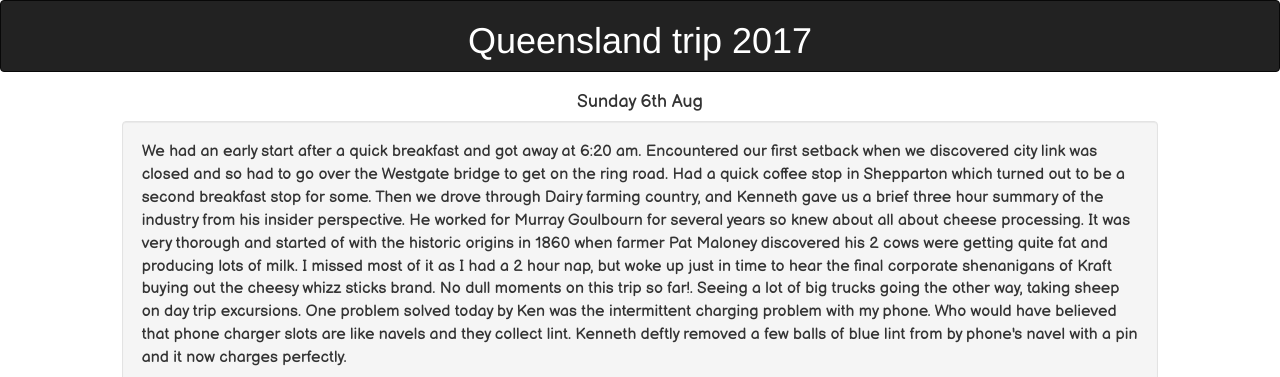
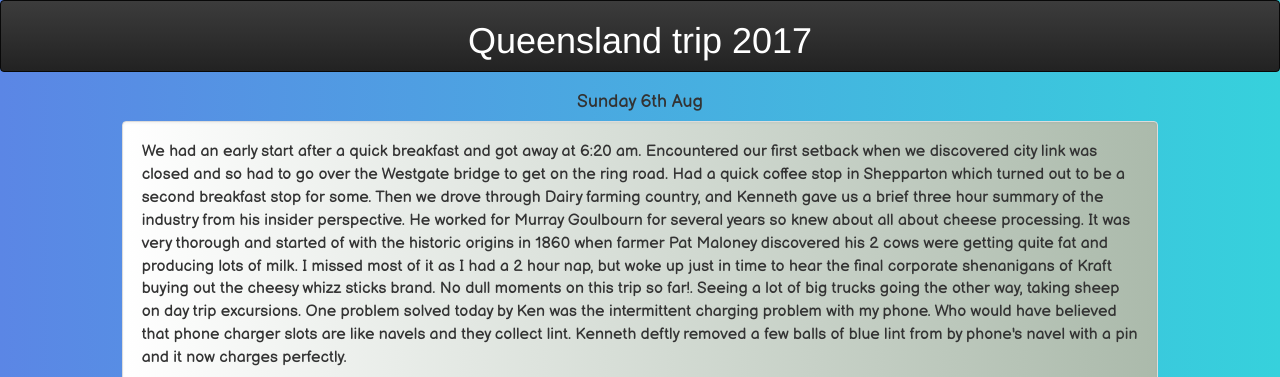
Before and after one commit to vincethewalker2015/australia-2, a PHP site: page / in a window 1280 px wide. Shown: the top 377 px of the page. Run offline with PHP 8.4, Linux system fonts and the light colour scheme; some libraries are stand-ins or nearby versions.

Commit message:
CSS Improvements

```diff
--- a/css/style.css
+++ b/css/style.css
@@ -1,5 +1,16 @@
 
+body {
+    background: #36D1DC;  /* fallback for old browsers */
+    background: -webkit-linear-gradient(to right, #5B86E5, #36D1DC);  /* Chrome 10-25, Safari 5.1-6 */
+    background: linear-gradient(to right, #5B86E5, #36D1DC); /* W3C, IE 10+/ Edge, Firefox 16+, Chrome 26+, Opera 12+, Safari 7+ */
 
+}
+.well {
+    background: #abbaab;  /* fallback for old browsers */
+    background: -webkit-linear-gradient(to right, #ffffff, #abbaab) !important;  /* Chrome 10-25, Safari 5.1-6 */
+    background: linear-gradient(to right, #ffffff, #abbaab) !important; /* W3C, IE 10+/ Edge, Firefox 16+, Chrome 26+, Opera 12+, Safari 7+ */
+
+}
 .navbar {
     text-align: center;
     list-style-type: none;
--- a/index.html
+++ b/index.html
@@ -4,24 +4,25 @@
     <meta charset="utf-8">
      <meta name="viewport" content="width=device-width, initial-scale=1">
         <title>Great Australian Road Trip 2</title>
-<!--          Stylesheet                -->
+      <!--          Stylesheet                -->
         <link rel="stylesheet" type="text/css"  href="css/style.css">
+        <script src="https://ajax.googleapis.com/ajax/libs/jquery/1.11.3/jquery.min.js"></script>
+        <script src="js/script.js"></script>
+
+        <!-- Latest compiled and minified CSS -->
         <link rel="stylesheet" href="https://stackpath.bootstrapcdn.com/bootstrap/3.4.1/css/bootstrap.min.css" integrity="sha384-HSMxcRTRxnN+Bdg0JdbxYKrThecOKuH5zCYotlSAcp1+c8xmyTe9GYg1l9a69psu" crossorigin="anonymous">
-        <!-- Latest compiled and minified CSS -->
-        <!-- Bootstrap Library -->
-
-        <script src="https://ajax.googleapis.com/ajax/libs/jquery/3.5.1/jquery.min.js"></script>
-
-        <!-- <script src="https://stackpath.bootstrapcdn.com/bootstrap/3.4.1/js/bootstrap.min.js" integrity="sha384-aJ21OjlMXNL5UyIl/XNwTMqvzeRMZH2w8c5cRVpzpU8Y5bApTppSuUkhZXN0VxHd" crossorigin="anonymous"></script> -->
-        <script type="text/javascript" src="js/script.js"></script>
-
-
-        <!-- Popper JS -->
-        <script src="https://cdnjs.cloudflare.com/ajax/libs/popper.js/1.14.3/umd/popper.min.js"></script>
-
-        <!-- Latest compiled JavaScript -->
+
+        <!-- Optional theme -->
+        <link rel="stylesheet" href="https://stackpath.bootstrapcdn.com/bootstrap/3.4.1/css/bootstrap-theme.min.css" integrity="sha384-6pzBo3FDv/PJ8r2KRkGHifhEocL+1X2rVCTTkUfGk7/0pbek5mMa1upzvWbrUbOZ" crossorigin="anonymous">
+        <!-- <script type="text/javascript" src="js/script.js"></script> -->
+
+
+        <!-- Latest compiled and minified JavaScript -->
         <script src="https://stackpath.bootstrapcdn.com/bootstrap/3.4.1/js/bootstrap.min.js" integrity="sha384-aJ21OjlMXNL5UyIl/XNwTMqvzeRMZH2w8c5cRVpzpU8Y5bApTppSuUkhZXN0VxHd" crossorigin="anonymous"></script>
+
+        <!-- <script src="https://maxcdn.bootstrapcdn.com/bootstrap/4.1.3/js/bootstrap.min.js"></script> -->
         <link href="https://fonts.googleapis.com/css2?family=Balsamiq+Sans&display=swap" rel="stylesheet">
+
   </head>
   <body>
       <nav class="navbar navbar-inverse">
--- a/js/script.js
+++ b/js/script.js
@@ -29,20 +29,13 @@ $(this).addClass("active");
 
 // $(document).ready(function(){
 //     var $this = $(this);
-//     $('.gallery_product').mouseover(function(){
+//     $('.gallery_product').click(function(){
 //         $(this).css("cursor", "pointer");
-//         $(this).animate({width: "500px"}, '3s');
+//         $(this).animate({width: "400px"}, '3s');
+//         $(this).delay(5000);
+//         $('.gallery_product').click(function(){
+//             $(this).animate({width: "300px"}, 'slow');
+//         });
 //     });
-//     $('.gallery_product').mouseleave(function(){
-//         $(this).animate({width: "100px"}, 'slow');
-//     });
+
 // });
-
-
-$(document).ready(function(){
-    var $this = $(this);
-    $(".img-responsive").click(function(){
-        $(this).animate({width: "300", height: "200"}, 'slow');
-        // $(this).hide('10s');
-    });
-  });
```
